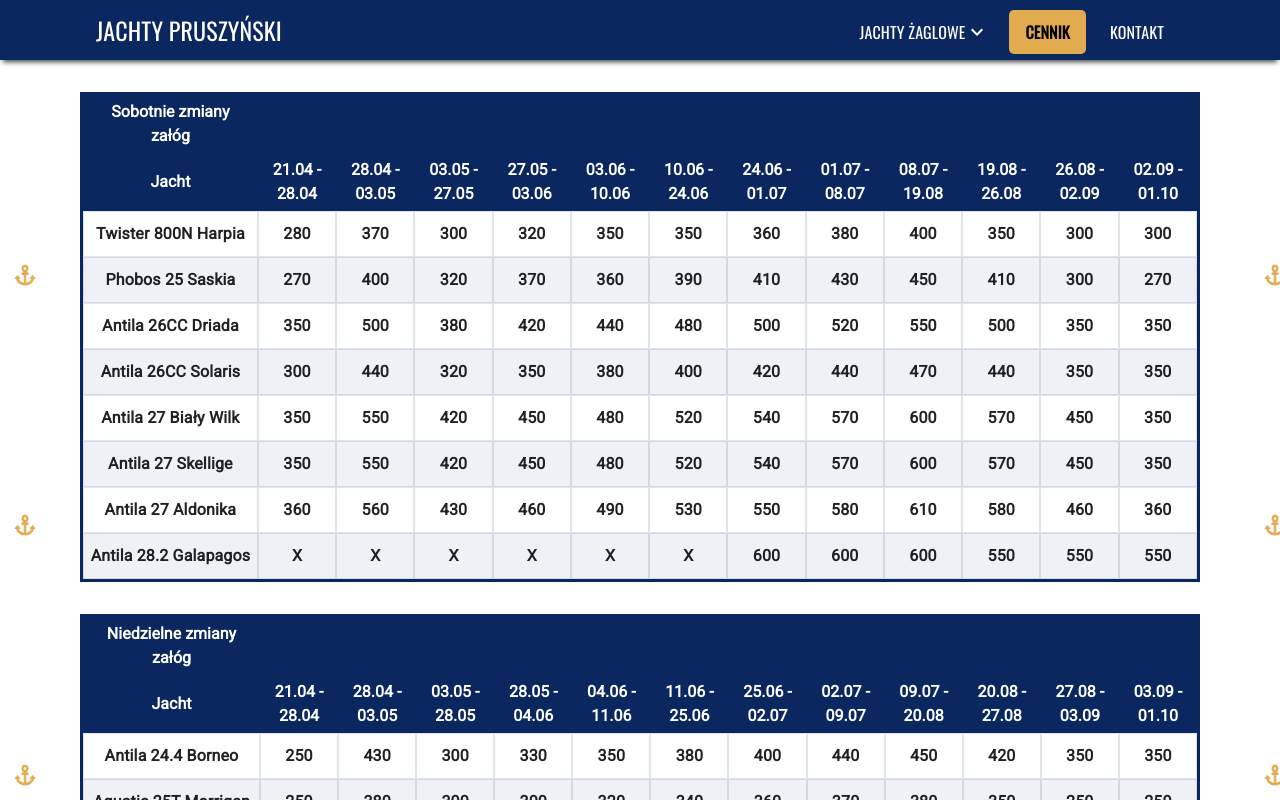
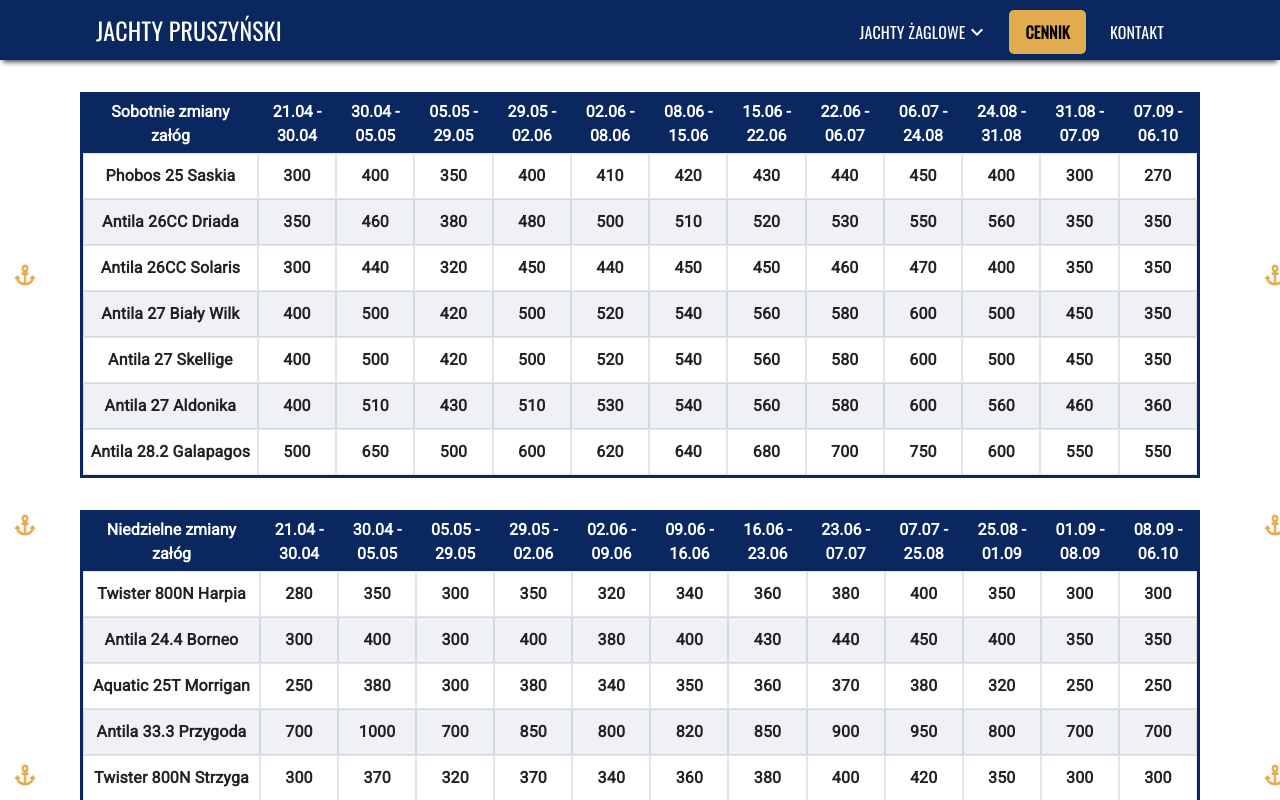
Before and after one commit to Ilshae/jachty-2, a React (Vite) app: page /cennik in a window 1280 px wide. Shown: the top 800 px of the page. Built offline with nearby package versions, Linux system fonts and the light colour scheme.

Commit message:
updated price list but there are typescript errors

```diff
--- a/src/data/yachts.ts
+++ b/src/data/yachts.ts
@@ -89,33 +89,33 @@ type Equipment = {
 }
 
 export type PriceListSaturday = {
-  "21.04 - 28.04": string
-  "28.04 - 03.05": string
-  "03.05 - 27.05": string
-  "27.05 - 03.06": string
-  "03.06 - 10.06": string
-  "10.06 - 24.06": string
-  "24.06 - 01.07": string
-  "01.07 - 08.07": string
-  "08.07 - 19.08": string
-  "19.08 - 26.08": string
-  "26.08 - 02.09": string
-  "02.09 - 01.10": string
+  "21.04 - 30.04": string
+  "30.04 - 05.05": string
+  "05.05 - 29.05": string
+  "29.05 - 02.06": string
+  "02.06 - 08.06": string
+  "08.06 - 15.06": string
+  "15.06 - 22.06": string
+  "22.06 - 06.07": string
+  "06.07 - 24.08": string
+  "24.08 - 31.08": string
+  "31.08 - 07.09": string
+  "07.09 - 06.10": string
 }
 
 export type PriceListSunday = {
-  "21.04 - 28.04": string
-  "28.04 - 03.05": string
-  "03.05 - 28.05": string
-  "28.05 - 04.06": string
-  "04.06 - 11.06": string
-  "11.06 - 25.06": string
-  "25.06 - 02.07": string
-  "02.07 - 09.07": string
-  "09.07 - 20.08": string
-  "20.08 - 27.08": string
-  "27.08 - 03.09": string
-  "03.09 - 01.10": string
+  "21.04 - 30.04": string
+  "30.04 - 05.05": string
+  "05.05 - 29.05": string
+  "29.05 - 02.06": string
+  "02.06 - 09.06": string
+  "09.06 - 16.06": string
+  "16.06 - 23.06": string
+  "23.06 - 07.07": string
+  "07.07 - 25.08": string
+  "25.08 - 01.09": string
+  "01.09 - 08.09": string
+  "08.09 - 06.10": string
 }
 
 export type Yacht = {
@@ -278,18 +278,18 @@ const yachts: Yacht[] = [
       "https://www.youtube.com/embed/jSIGqZXQVEE",
     ],
     priceList: {
-      "21.04 - 28.04": "280",
-      "28.04 - 03.05": "370",
-      "03.05 - 27.05": "300",
-      "27.05 - 03.06": "320",
-      "03.06 - 10.06": "350",
-      "10.06 - 24.06": "350",
-      "24.06 - 01.07": "360",
-      "01.07 - 08.07": "380",
-      "08.07 - 19.08": "400",
-      "19.08 - 26.08": "350",
-      "26.08 - 02.09": "300",
-      "02.09 - 01.10": "300",
+      "21.04 - 30.04": "280",
+      "30.04 - 05.05": "350",
+      "05.05 - 29.05": "300",
+      "29.05 - 02.06": "350",
+      "02.06 - 09.06": "320",
+      "09.06 - 15.06": "340",
+      "15.06 - 22.06": "360",
+      "22.06 - 06.07": "380",
+      "06.07 - 24.08": "400",
+      "24.08 - 31.08": "350",
+      "31.08 - 07.09": "300",
+      "07.09 - 06.10": "300",
     },
   },
   {
@@ -434,18 +434,18 @@ const yachts: Yacht[] = [
       "antila-244-borneo/borneo12.jpg",
     ],
     priceList: {
-      "21.04 - 28.04": "250",
-      "28.04 - 03.05": "430",
-      "03.05 - 28.05": "300",
-      "28.05 - 04.06": "330",
-      "04.06 - 11.06": "350",
-      "11.06 - 25.06": "380",
-      "25.06 - 02.07": "400",
-      "02.07 - 09.07": "440",
-      "09.07 - 20.08": "450",
-      "20.08 - 27.08": "420",
-      "27.08 - 03.09": "350",
-      "03.09 - 01.10": "350",
+      "21.04 - 30.04": "300",
+      "30.04 - 05.05": "400",
+      "05.05 - 29.05": "300",
+      "29.05 - 02.06": "400",
+      "02.06 - 09.06": "380",
+      "09.06 - 16.06": "400",
+      "16.06 - 23.06": "430",
+      "23.06 - 07.07": "440",
+      "07.07 - 25.08": "450",
+      "25.08 - 01.09": "400",
+      "01.09 - 08.09": "350",
+      "08.09 - 06.10": "350",
     },
   },
   {
@@ -595,18 +595,18 @@ const yachts: Yacht[] = [
       "https://www.youtube.com/watch?v=3CTPkgGoBqo&ab_channel=JachtyPruszy%C5%84ski",
     ],
     priceList: {
-      "21.04 - 28.04": "250",
-      "28.04 - 03.05": "380",
-      "03.05 - 28.05": "300",
-      "28.05 - 04.06": "300",
-      "04.06 - 11.06": "320",
-      "11.06 - 25.06": "340",
-      "25.06 - 02.07": "360",
-      "02.07 - 09.07": "370",
-      "09.07 - 20.08": "380",
-      "20.08 - 27.08": "350",
-      "27.08 - 03.09": "250",
-      "03.09 - 01.10": "250",
+      "21.04 - 30.04": "250",
+      "30.04 - 05.05": "380",
+      "05.05 - 29.05": "300",
+      "29.05 - 02.06": "380",
+      "02.06 - 09.06": "340",
+      "09.06 - 16.06": "350",
+      "16.06 - 23.06": "360",
+      "23.06 - 07.07": "370",
+      "07.07 - 25.08": "380",
+      "25.08 - 01.09": "320",
+      "01.09 - 08.09": "250",
+      "08.09 - 06.10": "250",
     },
   },
   {
@@ -757,18 +757,18 @@ const yachts: Yacht[] = [
     ],
     video: ["https://www.youtube.com/watch?v=Imoj39lAcFM"],
     priceList: {
-      "21.04 - 28.04": "270",
-      "28.04 - 03.05": "400",
-      "03.05 - 28.05": "320",
-      "28.05 - 04.06": "370",
-      "04.06 - 11.06": "360",
-      "11.06 - 25.06": "390",
-      "25.06 - 02.07": "410",
-      "02.07 - 09.07": "430",
-      "09.07 - 20.08": "450",
-      "20.08 - 27.08": "410",
-      "27.08 - 03.09": "300",
-      "03.09 - 01.10": "270",
+      "21.04 - 30.04": "300",
+      "30.04 - 05.05": "400",
+      "05.05 - 29.05": "350",
+      "29.05 - 02.06": "400",
+      "02.06 - 09.06": "410",
+      "09.06 - 16.06": "420",
+      "16.06 - 23.06": "430",
+      "23.06 - 07.07": "440",
+      "07.07 - 25.08": "450",
+      "25.08 - 01.09": "400",
+      "01.09 - 08.09": "300",
+      "08.09 - 06.10": "270",
     },
   },
   {
@@ -915,18 +915,18 @@ const yachts: Yacht[] = [
       "antila-26cc-driada/driada15.jpg",
     ],
     priceList: {
-      "21.04 - 28.04": "350",
-      "28.04 - 03.05": "500",
-      "03.05 - 27.05": "380",
-      "27.05 - 03.06": "420",
-      "03.06 - 10.06": "440",
-      "10.06 - 24.06": "480",
-      "24.06 - 01.07": "500",
-      "01.07 - 08.07": "520",
-      "08.07 - 19.08": "550",
-      "19.08 - 26.08": "500",
-      "26.08 - 02.09": "350",
-      "02.09 - 01.10": "350",
+      "21.04 - 30.04": "350",
+      "30.04 - 05.05": "460",
+      "05.05 - 29.05": "380",
+      "29.05 - 02.06": "480",
+      "02.06 - 08.06": "500",
+      "08.06 - 15.06": "510",
+      "15.06 - 22.06": "520",
+      "22.06 - 06.07": "530",
+      "06.07 - 24.08": "550",
+      "24.08 - 31.08": "560",
+      "31.08 - 07.09": "350",
+      "07.09 - 06.10": "350",
     },
   },
   {
@@ -1079,18 +1079,18 @@ const yachts: Yacht[] = [
       "https://www.youtube.com/watch?v=Ir0VlpDxc9M&ab_channel=JachtyPruszy%C5%84ski",
     ],
     priceList: {
-      "21.04 - 28.04": "300",
-      "28.04 - 03.05": "440",
-      "03.05 - 27.05": "320",
-      "27.05 - 03.06": "350",
-      "03.06 - 10.06": "380",
-      "10.06 - 24.06": "400",
-      "24.06 - 01.07": "420",
-      "01.07 - 08.07": "440",
-      "08.07 - 19.08": "470",
-      "19.08 - 26.08": "440",
-      "26.08 - 02.09": "350",
-      "02.09 - 01.10": "350",
+      "21.04 - 30.04": "300",
+      "30.04 - 05.05": "440",
+      "05.05 - 29.05": "320",
+      "29.05 - 02.06": "450",
+      "02.06 - 08.06": "440",
+      "08.06 - 15.06": "450",
+      "15.06 - 22.06": "450",
+      "22.06 - 06.07": "460",
+      "06.07 - 24.08": "470",
+      "24.08 - 31.08": "400",
+      "31.08 - 07.09": "350",
+      "07.09 - 06.10": "350",
     },
   },
   {
@@ -1234,18 +1234,18 @@ const yachts: Yacht[] = [
       "antila-27-bialy-wilk/bialywilk12.jpg",
     ],
     priceList: {
-      "21.04 - 28.04": "350",
-      "28.04 - 03.05": "550",
-      "03.05 - 27.05": "420",
-      "27.05 - 03.06": "450",
-      "03.06 - 10.06": "480",
-      "10.06 - 24.06": "520",
-      "24.06 - 01.07": "540",
-      "01.07 - 08.07": "570",
-      "08.07 - 19.08": "600",
-      "19.08 - 26.08": "570",
-      "26.08 - 02.09": "450",
-      "02.09 - 01.10": "350",
+      "21.04 - 30.04": "400",
+      "30.04 - 05.05": "500",
+      "05.05 - 29.05": "420",
+      "29.05 - 02.06": "500",
+      "02.06 - 08.06": "520",
+      "08.06 - 15.06": "540",
+      "15.06 - 22.06": "560",
+      "22.06 - 06.07": "580",
+      "06.07 - 24.08": "600",
+      "24.08 - 31.08": "500",
+      "31.08 - 07.09": "450",
+      "07.09 - 06.10": "350",
     },
   },
   {
@@ -1392,18 +1392,18 @@ const yachts: Yacht[] = [
       "antila-27-skellige/skellige15.jpg",
     ],
     priceList: {
-      "21.04 - 28.04": "350",
-      "28.04 - 03.05": "550",
-      "03.05 - 27.05": "420",
-      "27.05 - 03.06": "450",
-      "03.06 - 10.06": "480",
-      "10.06 - 24.06": "520",
-      "24.06 - 01.07": "540",
-      "01.07 - 08.07": "570",
-      "08.07 - 19.08": "600",
-      "19.08 - 26.08": "570",
-      "26.08 - 02.09": "450",
-      "02.09 - 01.10": "350",
+      "21.04 - 30.04": "400",
+      "30.04 - 05.05": "500",
+      "05.05 - 29.05": "420",
+      "29.05 - 02.06": "500",
+      "02.06 - 08.06": "520",
+      "08.06 - 15.06": "540",
+      "15.06 - 22.06": "560",
+      "22.06 - 06.07": "580",
+      "06.07 - 24.08": "600",
+      "24.08 - 31.08": "500",
+      "31.08 - 07.09": "450",
+      "07.09 - 06.10": "350",
     },
   },
   {
@@ -1554,18 +1554,18 @@ const yachts: Yacht[] = [
     ],
 
     priceList: {
-      "21.04 - 28.04": "360",
-      "28.04 - 03.05": "560",
-      "03.05 - 27.05": "430",
-      "27.05 - 03.06": "460",
-      "03.06 - 10.06": "490",
-      "10.06 - 24.06": "530",
-      "24.06 - 01.07": "550",
-      "01.07 - 08.07": "580",
-      "08.07 - 19.08": "610",
-      "19.08 - 26.08": "580",
-      "26.08 - 02.09": "460",
-      "02.09 - 01.10": "360",
+      "21.04 - 30.04": "400",
+      "30.04 - 05.05": "510",
+      "05.05 - 29.05": "430",
+      "29.05 - 02.06": "510",
+      "02.06 - 08.06": "530",
+      "08.06 - 15.06": "540",
+      "15.06 - 22.06": "560",
+      "22.06 - 06.07": "580",
+      "06.07 - 24.08": "600",
+      "24.08 - 31.08": "560",
+      "31.08 - 07.09": "460",
+      "07.09 - 06.10": "360",
     },
   },
   {
@@ -1707,18 +1707,18 @@ const yachts: Yacht[] = [
       "antila-333-przygoda/przygoda8.jpg",
     ],
     priceList: {
-      "21.04 - 28.04": "700",
-      "28.04 - 03.05": "1000",
-      "03.05 - 28.05": "700",
-      "28.05 - 04.06": "850",
-      "04.06 - 11.06": "800",
-      "11.06 - 25.06": "800",
-      "25.06 - 02.07": "830",
-      "02.07 - 09.07": "850",
-      "09.07 - 20.08": "950",
-      "20.08 - 27.08": "850",
-      "27.08 - 03.09": "700",
-      "03.09 - 01.10": "700",
+      "21.04 - 30.04": "700",
+      "30.04 - 05.05": "1000",
+      "05.05 - 29.05": "700",
+      "29.05 - 02.06": "850",
+      "02.06 - 09.06": "800",
+      "09.06 - 16.06": "820",
+      "16.06 - 23.06": "850",
+      "23.06 - 07.07": "900",
+      "07.07 - 25.08": "950",
+      "25.08 - 01.09": "800",
+      "01.09 - 08.09": "700",
+      "08.09 - 06.10": "700",
     },
   },
   {
@@ -1862,18 +1862,18 @@ const yachts: Yacht[] = [
       "antila-282-galapagos/galapagos12.jpg",
     ],
     priceList: {
-      "21.04 - 28.04": "X",
-      "28.04 - 03.05": "X",
-      "03.05 - 27.05": "X",
-      "27.05 - 03.06": "X",
-      "03.06 - 10.06": "X",
-      "10.06 - 24.06": "X",
-      "24.06 - 01.07": "600",
-      "01.07 - 08.07": "600",
-      "08.07 - 19.08": "600",
-      "19.08 - 26.08": "550",
-      "26.08 - 02.09": "550",
-      "02.09 - 01.10": "550",
+      "21.04 - 30.04": "500",
+      "30.04 - 05.05": "650",
+      "05.05 - 29.05": "500",
+      "29.05 - 02.06": "600",
+      "02.06 - 08.06": "620",
+      "08.06 - 15.06": "640",
+      "15.06 - 22.06": "680",
+      "22.06 - 06.07": "700",
+      "06.07 - 24.08": "750",
+      "24.08 - 31.08": "600",
+      "31.08 - 07.09": "550",
+      "07.09 - 06.10": "550",
     },
   },
   {
@@ -2000,57 +2000,56 @@ const yachts: Yacht[] = [
       ],
     },
     priceList: {
-      "21.04 - 28.04": "X",
-      "28.04 - 03.05": "X",
-      "03.05 - 27.05": "X",
-      "27.05 - 03.06": "X",
-      "03.06 - 10.06": "X",
-      "10.06 - 24.06": "X",
-      "24.06 - 01.07": "X",
-      "01.07 - 08.07": "X",
-      "08.07 - 19.08": "X",
-      "19.08 - 26.08": "X",
-      "26.08 - 02.09": "X",
-      "02.09 - 01.10": "X",
+      "21.04 - 30.04": "300",
+      "30.04 - 05.05": "370",
+      "05.05 - 29.05": "320",
+      "29.05 - 02.06": "370",
+      "02.06 - 09.06": "340",
+      "09.06 - 15.06": "360",
+      "15.06 - 22.06": "380",
+      "22.06 - 06.07": "400",
+      "06.07 - 24.08": "420",
+      "24.08 - 31.08": "350",
+      "31.08 - 07.09": "300",
+      "07.09 - 06.10": "300",
     },
   },
 ]
 
 export const saturdayDates: string[] = [
-  "21.04 - 28.04",
-  "28.04 - 03.05",
-  "03.05 - 27.05",
-  "27.05 - 03.06",
-  "03.06 - 10.06",
-  "10.06 - 24.06",
-  "24.06 - 01.07",
-  "01.07 - 08.07",
-  "08.07 - 19.08",
-  "19.08 - 26.08",
-  "26.08 - 02.09",
-  "02.09 - 01.10",
+  "21.04 - 30.04",
+  "30.04 - 05.05",
+  "05.05 - 29.05",
+  "29.05 - 02.06",
+  "02.06 - 08.06",
+  "08.06 - 15.06",
+  "15.06 - 22.06",
+  "22.06 - 06.07",
+  "06.07 - 24.08",
+  "24.08 - 31.08",
+  "31.08 - 07.09",
+  "07.09 - 06.10",
 ]
 
 export const sundayDates: string[] = [
-  "21.04 - 28.04",
-  "28.04 - 03.05",
-  "03.05 - 28.05",
-  "28.05 - 04.06",
-  "04.06 - 11.06",
-  "11.06 - 25.06",
-  "25.06 - 02.07",
-  "02.07 - 09.07",
-  "09.07 - 20.08",
-  "20.08 - 27.08",
-  "27.08 - 03.09",
-  "03.09 - 01.10",
+  "21.04 - 30.04",
+  "30.04 - 05.05",
+  "05.05 - 29.05",
+  "29.05 - 02.06",
+  "02.06 - 09.06",
+  "09.06 - 16.06",
+  "16.06 - 23.06",
+  "23.06 - 07.07",
+  "07.07 - 25.08",
+  "25.08 - 01.09",
+  "01.09 - 08.09",
+  "08.09 - 06.10",
 ]
 
 export const saturdayYachts: Yacht[] = yachts.filter(
   (y) =>
     y.id === "Antila 27 Biały Wilk" ||
     y.id === "Antila 27 Skellige" ||
-    y.id === "Twister 800N Harpia" ||
     y.id === "Antila 26CC Solaris" ||
     y.id === "Phobos 25 Saskia" ||
     y.id === "Antila 26CC Driada" ||
@@ -2060,6 +2059,8 @@ export const saturdayYachts: Yacht[] = yachts.filter(
 
 export const sundayYachts: Yacht[] = yachts.filter(
   (y) =>
+    y.id === "Twister 800N Strzyga" ||
+    y.id === "Twister 800N Harpia" ||
     y.id === "Antila 24.4 Borneo" ||
     y.id === "Antila 33.3 Przygoda" ||
     y.id === "Aquatic 25T Morrigan"
--- a/src/pages/priceList/PriceListTable.tsx
+++ b/src/pages/priceList/PriceListTable.tsx
@@ -33,26 +33,12 @@ export const PriceListTable: FC<{ weekendDay: WeekendDay }> = ({
       <thead>
         <tr>
           <th>{tHeadTitle}</th>
-          <FillerTh key={"filler"} />
-        </tr>
-      </thead>
-      <thead>
-        <tr>
-          <th>Jacht</th>
           {tHead}
         </tr>
       </thead>
       <tbody>{yachts}</tbody>
     </Table>
   )
-}
-
-const FillerTh: FC = () => {
-  const ths = []
-  for (let i = 0; i < 12; i++) {
-    ths.push(<th key={i} />)
-  }
-  return ths
 }
 
 const Table = styled.table`
```
